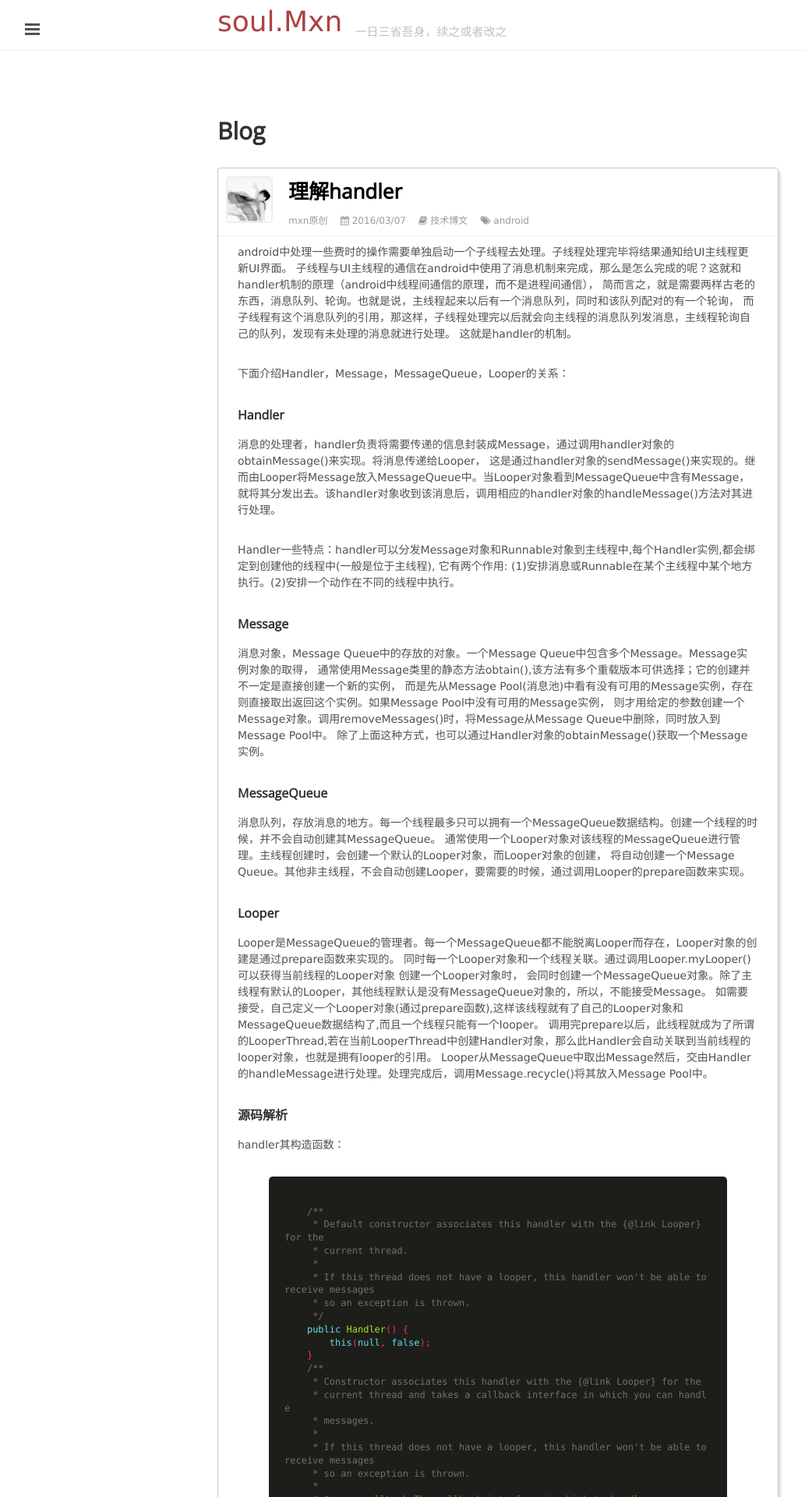
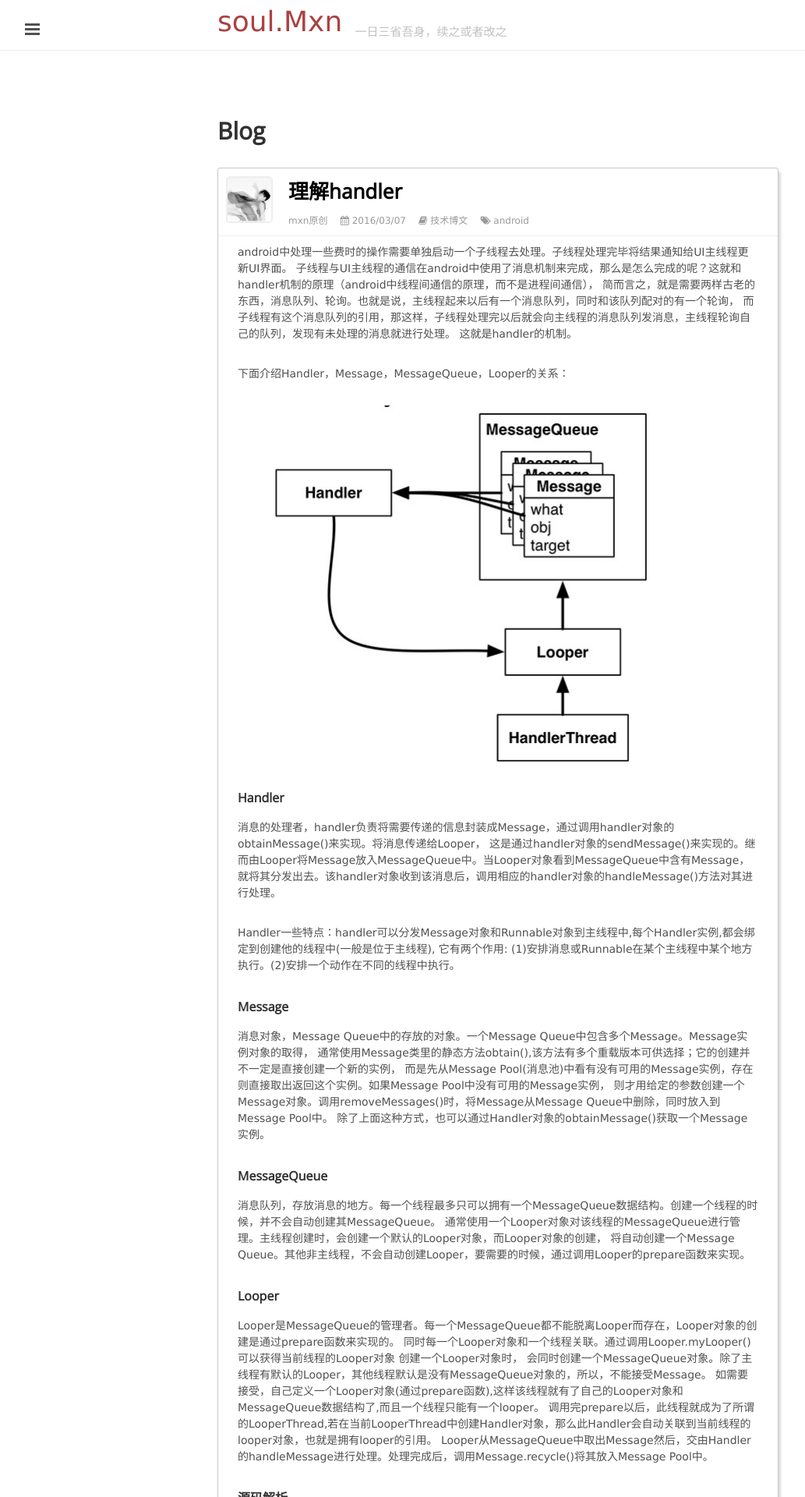
Before and after one commit to mxn21/mxn21.github.io, a Jekyll site: the page built from _posts/2016-3-7-理解handler.md, in a window 1280 px wide. Shown: the top 1920 px of the page at 78% size, without its empty margins (1-1034 px from the left). Built offline with Jekyll 4.4.1, drawn with Linux system fonts in a browser that asks for light colours; Markdown is read by kramdown in place of the engine named in the settings; comment, search, counter and statistics services are not loaded.

Commit message:
34543534

```diff
--- a/_posts/2016-3-7-理解handler.md
+++ b/_posts/2016-3-7-理解handler.md
@@ -14,7 +14,7 @@
 
 下面介绍Handler，Message，MessageQueue，Looper的关系：
 
-
+![](https://raw.githubusercontent.com/mxn21/mxn21.github.io/master/public/img/img161.jpg)
 
 ### Handler
 
@@ -47,8 +47,6 @@
 如需要接受，自己定义一个Looper对象(通过prepare函数),这样该线程就有了自己的Looper对象和MessageQueue数据结构了,而且一个线程只能有一个looper。
 调用完prepare以后，此线程就成为了所谓的LooperThread,若在当前LooperThread中创建Handler对象，那么此Handler会自动关联到当前线程的looper对象，也就是拥有looper的引用。
 Looper从MessageQueue中取出Message然后，交由Handler的handleMessage进行处理。处理完成后，调用Message.recycle()将其放入Message Pool中。
-
-
 
 ### 源码解析
 
```
Also changed, not shown: public/img/img161.jpg (added).
